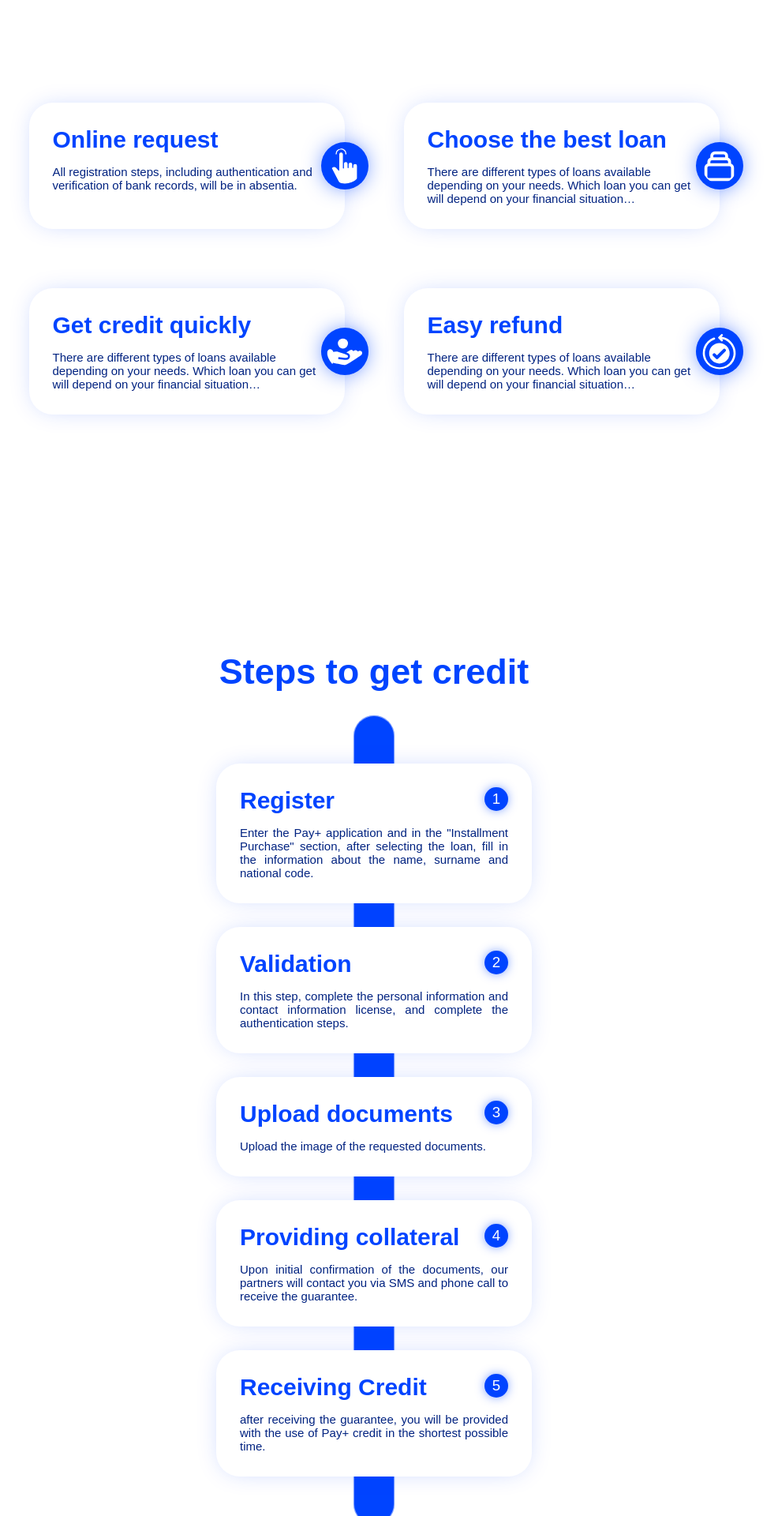
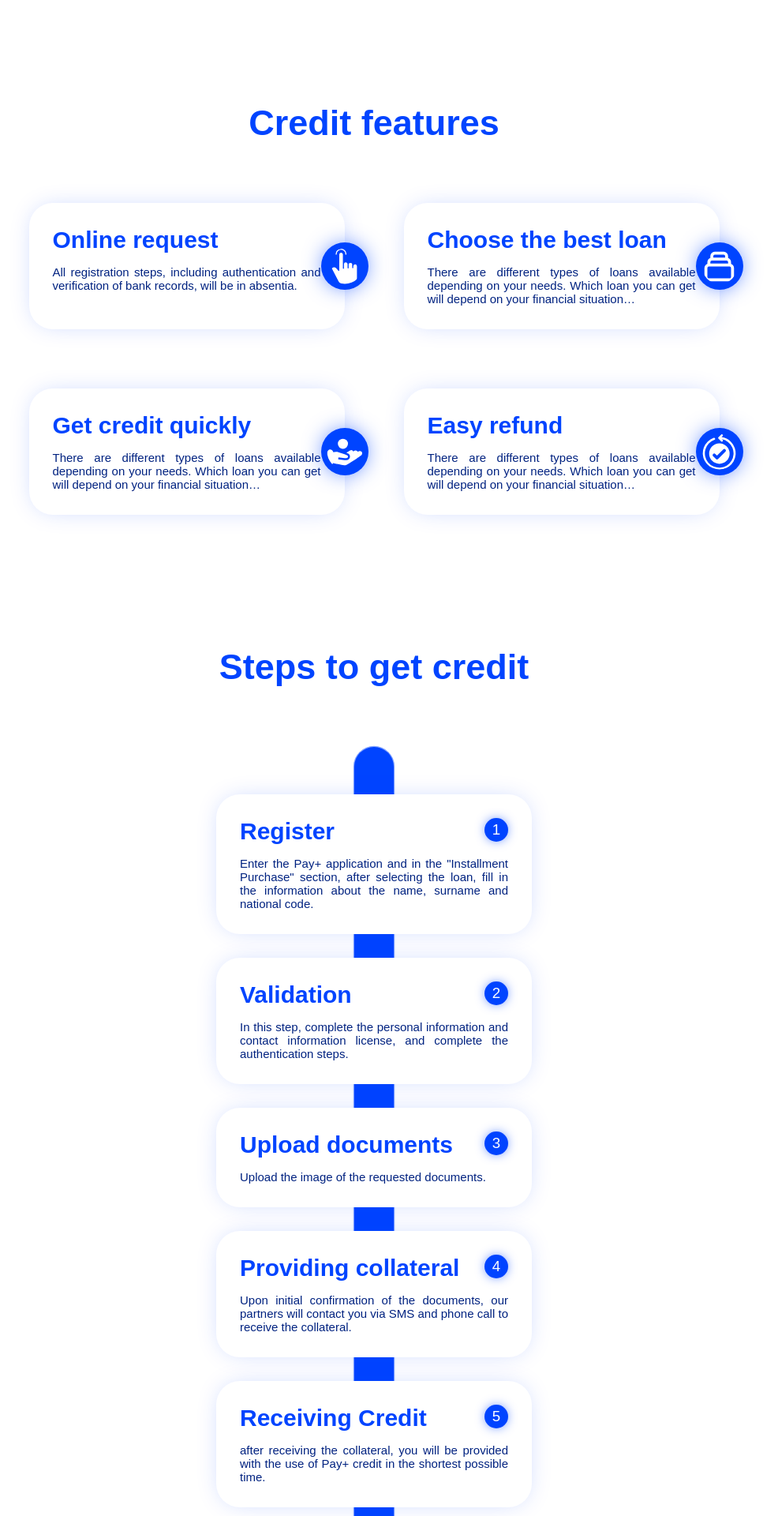
Before and after one commit to rezakelidari/Pay-Plus, a React (Create React App) app: page / in a window 1280 px wide. Shown: the part 820-2740 px from the top of the page at 79% size, without its empty margins (166-1152 px from the left). Built offline with nearby package versions, Linux system fonts and the light colour scheme.

Commit message:
Fix a bug

```diff
--- a/src/components/Title/index.js
+++ b/src/components/Title/index.js
@@ -5,8 +5,8 @@ import Styles from "./Title.module.css";
 function Title({ big }) {
   return (
     <Link to="/">
-      <h1 className={big && Styles.big}>
-        Pay<span>+</span>
+      <h1 className={`${Styles.titleHeading} ${big && Styles.titleBig}`}>
+        Pay<span className={Styles.titleSubheading}>+</span>
       </h1>
     </Link>
   );
--- a/src/components/Title/title.module.css
+++ b/src/components/Title/title.module.css
@@ -1,14 +1,14 @@
 @import url("../../styles/colors.css");
 
-h1{
+.titleHeading {
   color: var(--color-primary);
   display: inline;
 }
 
-h1.big {
+.titleHeading.titleBig {
   font-size: 3rem;
 }
 
-h1 span {
+.titleHeading .titleSubheading {
   color: rgb(0, 204, 68);
 }
--- a/src/pages/Home/Home.module.css
+++ b/src/pages/Home/Home.module.css
@@ -1,3 +1,18 @@
+/* Globals */
+.sectionHeading {
+  font-size: 3rem;
+  color: var(--color-primary);
+}
+
+.itemHeading {
+  color: var(--color-primary);
+}
+
+.itemSubheading {
+  text-align: justify;
+  text-align-last: left;
+}
+
 /* Home section */
 .homeMain {
   display: flex;
@@ -51,11 +66,19 @@
   align-items: center;
   justify-content: center;
   flex-direction: column;
-  gap: 20rem;
+  gap: 5rem;
 }
 
 /* Features section */
 .loanMain .features {
+  display: flex;
+  align-items: center;
+  justify-content: center;
+  flex-direction: column;
+  gap: 5rem;
+}
+
+.loanMain .featuresContainer {
   display: grid;
   grid-template: auto / auto auto;
   gap: 5rem;
@@ -77,7 +100,6 @@
 .loanMain .feature:hover {
   box-shadow: 0 0 2rem 0rem var(--color-primary-shadow);
 }
-
 .loanMain .featureIcon {
   right: -2rem;
   top: 50%;
@@ -102,7 +124,7 @@
   align-items: center;
   justify-content: center;
   flex-direction: column;
-  gap: 2rem;
+  gap: 5rem;
 }
 
 .loanMain .steps .timeline {
@@ -127,10 +149,6 @@
   transform: translateX(-50%);
   animation: timeline 2s forwards linear infinite;
   z-index: -1;
-}
-
-.loanMain .steps .heading {
-  font-size: 3rem;
 }
 
 .loanMain .steps .step {
@@ -170,11 +188,6 @@
 
 .loanMain .steps .step:hover .stepNumber {
   animation: icon 2s forwards linear infinite;
-}
-
-.loanMain .step .stepSubheading {
-  text-align: justify;
-  text-align-last: left;
 }
 /* End Loan section */
 
--- a/src/pages/Home/index.js
+++ b/src/pages/Home/index.js
@@ -45,7 +45,7 @@ function Home() {
 }
 // End Home section
 
-// Loan Section
+// Loan section
 function Loan() {
   const features = [
     {
@@ -85,17 +85,19 @@ function Loan() {
     },
     {
       title: "Providing collateral",
-      desc: "Upon initial confirmation of the documents, our partners will contact you via SMS and phone call to receive the guarantee.",
+      desc: "Upon initial confirmation of the documents, our partners will contact you via SMS and phone call to receive the collateral.",
     },
     {
       title: "Receiving Credit",
-      desc: "after receiving the guarantee, you will be provided with the use of Pay+ credit in the shortest possible time.",
+      desc: "after receiving the collateral, you will be provided with the use of Pay+ credit in the shortest possible time.",
     },
   ];
 
   return (
     <div className={Styles.loanMain}>
       <div className={Styles.features}>
+        <h1 className={Styles.sectionHeading}>Credit features</h1>
+        <div className={Styles.featuresContainer}>
           {features.map((feature) => (
             <Feature
               title={feature.title}
@@ -105,8 +107,10 @@ function Loan() {
             />
           ))}
         </div>
+      </div>
+      <br />
       <div className={Styles.steps}>
-        <h1 className={Styles.heading}>Steps to get credit</h1>
+        <h1 className={Styles.sectionHeading}>Steps to get credit</h1>
         <div className={Styles.timeline}>
           {steps.map((step) => {
             return (
@@ -123,13 +127,12 @@ function Loan() {
     </div>
   );
 
-
   function Feature({ icon, title, desc }) {
     return (
       <div className={Styles.feature}>
         <img src={icon} alt="Feature" className={Styles.featureIcon} />
-        <h1 className={Styles.featureHeading}>{title}</h1>
-        <p className={Styles.featureSubhead}>{desc}</p>
+        <h1 className={Styles.itemHeading}>{title}</h1>
+        <p className={Styles.itemSubheading}>{desc}</p>
       </div>
     );
   }
@@ -138,8 +141,8 @@ function Loan() {
     return (
       <div className={Styles.step}>
         <div className={Styles.stepNumber}>{number}</div>
-        <h1 className={Styles.stepHeading}>{title}</h1>
-        <p className={Styles.stepSubheading}>{desc}</p>
+        <h1 className={Styles.itemHeading}>{title}</h1>
+        <p className={Styles.itemSubheading}>{desc}</p>
       </div>
     );
   }
```
Lines whose indentation alone changed are shown as unchanged.
